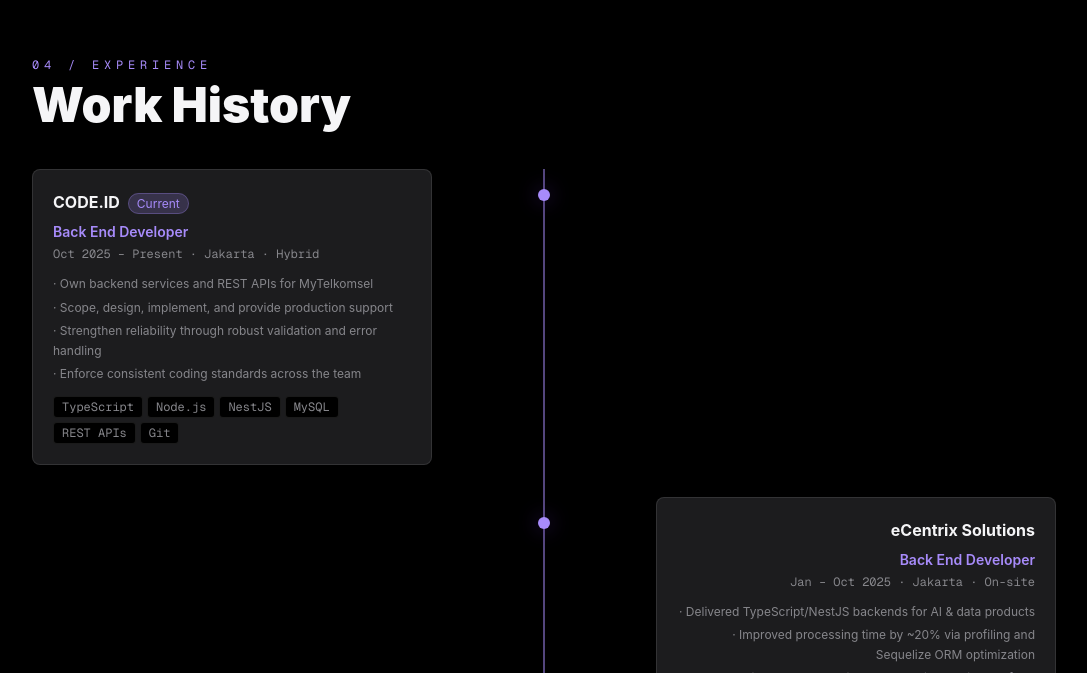
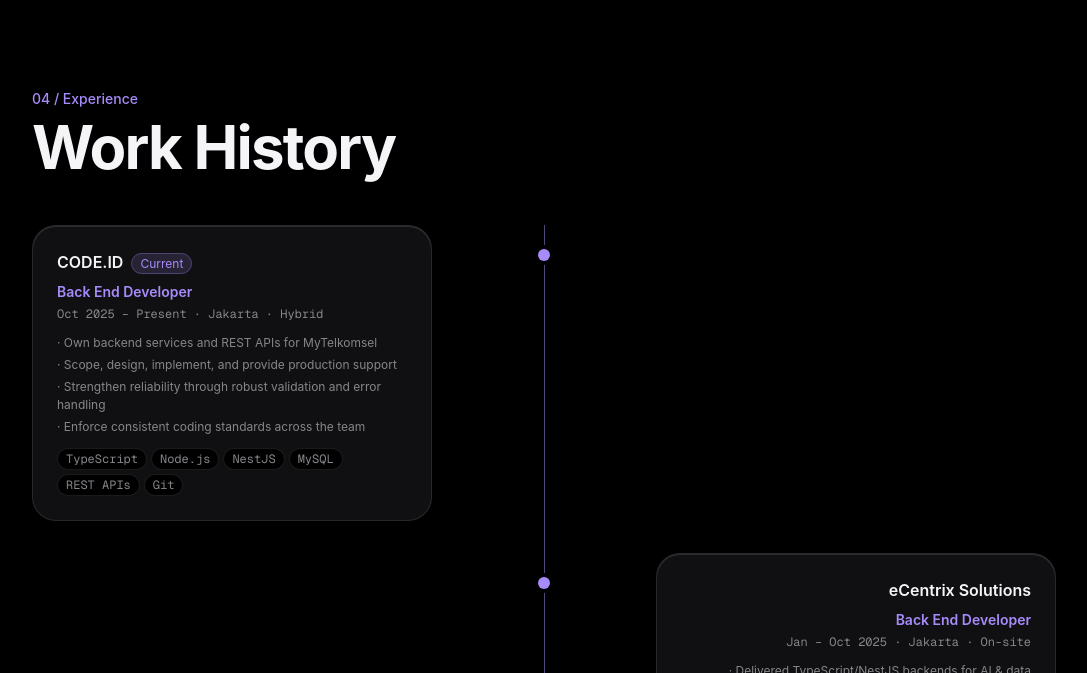
Before and after one commit to gilangmgm98/portofolio, a Next.js app: page / in a window 1280 px wide. Shown: the part 2407-3080 px from the top of the page, without its empty margins (96-1183 px from the left). Built offline with nearby package versions, Linux system fonts and the light colour scheme.

Commit message:
feat: scroll-linked timeline and glass experience cards

```diff
--- a/src/components/sections/Experience.tsx
+++ b/src/components/sections/Experience.tsx
@@ -1,46 +1,35 @@
 'use client'
 
-import { useEffect, useRef } from 'react'
-import { gsap } from '@/lib/gsap'
+import { useRef } from 'react'
+import { m, useReducedMotion, useScroll } from 'motion/react'
 import { experiences } from '@/data/experience'
 import TimelineItem from '@/components/ui/TimelineItem'
+import SectionHeading from '@/components/ui/SectionHeading'
+import Reveal from '@/components/motion/Reveal'
 
 export default function Experience() {
-  const sectionRef = useRef<HTMLElement>(null)
-  const lineRef = useRef<HTMLDivElement>(null)
-  const itemsRef = useRef<HTMLDivElement>(null)
-
-  useEffect(() => {
-    const ctx = gsap.context(() => {
-      gsap.from(lineRef.current, {
-        scaleY: 0, transformOrigin: 'top center', duration: 1.5, ease: 'power2.inOut',
-        scrollTrigger: { trigger: sectionRef.current, start: 'top 80%' },
-      })
-      const cards = itemsRef.current?.querySelectorAll('.timeline-card')
-      if (cards) {
-        gsap.from(cards, {
-          opacity: 0, y: 40, duration: 0.8, stagger: 0.2, ease: 'power3.out',
-          scrollTrigger: { trigger: sectionRef.current, start: 'top 70%' },
-        })
-      }
-    }, sectionRef)
-    return () => ctx.revert()
-  }, [])
+  const listRef = useRef<HTMLDivElement>(null)
+  const reduce = useReducedMotion()
+  const { scrollYProgress } = useScroll({ target: listRef, offset: ['start 80%', 'end 60%'] })
 
   return (
-    <section ref={sectionRef} className="portfolio-section w-full min-h-screen flex flex-col items-center justify-center bg-cosmos-bg px-6 md:px-16 py-16">
-      <div className="max-w-5xl w-full">
-        <div className="mb-10">
-          <p className="text-cosmos-primary text-xs tracking-[0.4em] uppercase font-mono mb-2">04 / Experience</p>
-          <h2 className="text-4xl md:text-5xl font-black text-cosmos-text">Work History</h2>
+    <section className="portfolio-section flex min-h-screen w-full flex-col items-center justify-center px-6 py-24 md:px-16">
+      <div className="w-full max-w-5xl">
+        <div className="mb-12">
+          <SectionHeading label="04 / Experience" title="Work History" />
         </div>
-        <div className="relative">
-          <div ref={lineRef} className="hidden md:block absolute left-1/2 -translate-x-1/2 w-px bg-gradient-to-b from-cosmos-primary via-cosmos-accent to-transparent" style={{ height: '100%', top: 0 }} />
-          <div ref={itemsRef} className="flex flex-col gap-8">
+        <div ref={listRef} className="relative">
+          {/* scroll-linked 1:1 (no time-based animation); full line when reduced motion */}
+          <m.div
+            aria-hidden="true"
+            className="absolute left-[calc(50%-0.5px)] top-0 hidden h-full w-px bg-cosmos-primary/50 md:block"
+            style={{ scaleY: reduce ? 1 : scrollYProgress, originY: 0 }}
+          />
+          <div className="flex flex-col gap-8">
             {experiences.map((exp, i) => (
-              <div key={`${exp.company}-${exp.period}`} className="timeline-card">
+              <Reveal key={`${exp.company}-${exp.period}`}>
                 <TimelineItem experience={exp} position={i % 2 === 0 ? 'right' : 'left'} />
-              </div>
+              </Reveal>
             ))}
           </div>
         </div>
--- a/src/components/ui/TimelineItem.tsx
+++ b/src/components/ui/TimelineItem.tsx
@@ -10,48 +10,48 @@ export default function TimelineItem({ experience, position }: TimelineItemProps
   return (
     <div className={`relative flex ${isRight ? 'flex-row' : 'flex-row-reverse'} items-start gap-4 md:gap-8`}>
       <div className={`w-full md:w-5/12 ${isRight ? 'md:text-left' : 'md:text-right'}`}>
-        <div className="bg-cosmos-surface border border-cosmos-border rounded-lg p-5 hover:border-cosmos-primary/40 transition-colors duration-300">
-          <div className={`flex items-start gap-2 mb-2 ${isRight ? '' : 'flex-row-reverse'}`}>
+        <div className="glass rounded-3xl p-6 transition-colors duration-150 hover:border-cosmos-primary/40">
+          <div className={`mb-2 flex items-start gap-2 ${isRight ? '' : 'flex-row-reverse'}`}>
             <div>
               {experience.companyUrl ? (
                 <a href={experience.companyUrl} target="_blank" rel="noopener noreferrer"
-                  className="text-cosmos-text font-bold hover:text-cosmos-primary transition-colors">
+                  className="font-semibold text-cosmos-text transition-colors duration-150 hover:text-cosmos-primary">
                   {experience.company}
                 </a>
               ) : (
-                <span className="text-cosmos-text font-bold">{experience.company}</span>
+                <span className="font-semibold text-cosmos-text">{experience.company}</span>
               )}
               {experience.current && (
-                <span className="ml-2 text-xs bg-cosmos-primary/20 text-cosmos-primary border border-cosmos-primary/30 px-2 py-0.5 rounded-full">
+                <span className="ml-2 rounded-full border border-cosmos-primary/30 bg-cosmos-primary/15 px-2 py-0.5 text-xs text-cosmos-primary">
                   Current
                 </span>
               )}
             </div>
           </div>
-          <p className="text-cosmos-primary text-sm font-semibold mb-1">{experience.role}</p>
-          <p className="text-cosmos-muted text-xs font-mono mb-3">
+          <p className="mb-1 text-sm font-semibold text-cosmos-primary">{experience.role}</p>
+          <p className="mb-3 font-mono text-xs text-cosmos-muted">
             <span>{experience.period}</span>
             <span> · </span>
             <span>{experience.location}</span>
           </p>
           <ul className="space-y-1">
             {experience.highlights.map((h, i) => (
-              <li key={i} className="text-cosmos-muted text-xs leading-relaxed">· {h}</li>
+              <li key={i} className="text-xs leading-body text-cosmos-muted">· {h}</li>
             ))}
           </ul>
-          <div className={`flex flex-wrap gap-1 mt-3 ${isRight ? '' : 'justify-end'}`}>
+          <div className={`mt-3 flex flex-wrap gap-1 ${isRight ? '' : 'justify-end'}`}>
             {experience.tags.map((tag) => (
-              <span key={tag} className="text-xs bg-cosmos-bg border border-cosmos-border text-cosmos-muted px-2 py-0.5 rounded font-mono">
+              <span key={tag} className="rounded-full border border-cosmos-border bg-cosmos-bg px-2 py-0.5 font-mono text-xs text-cosmos-muted">
                 {tag}
               </span>
             ))}
           </div>
         </div>
       </div>
-      <div className="hidden md:flex w-2/12 flex-col items-center">
-        <div className="w-3 h-3 rounded-full bg-cosmos-primary glow-primary mt-5" />
+      <div className="hidden w-2/12 flex-col items-center md:flex">
+        <div className="mt-6 h-3 w-3 rounded-full bg-cosmos-primary ring-4 ring-cosmos-bg" />
       </div>
-      <div className="hidden md:block w-5/12" />
+      <div className="hidden w-5/12 md:block" />
     </div>
   )
 }
```
Also changed, not shown: 2 other files (tests, documents, lock files or other folders).
